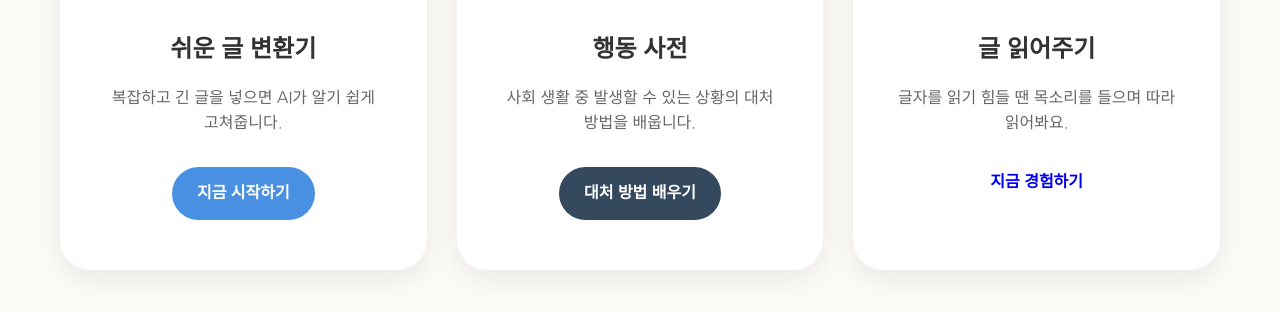
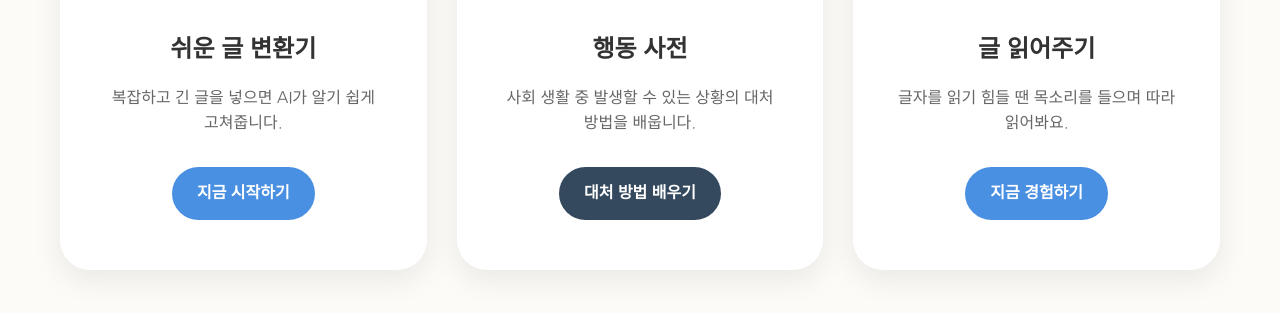
Before and after one commit to dskim080830/webproject, a website: page public/index.html in a window 1280 px wide. Shown: the part 665-978 px from the top of the page. Drawn offline with Linux system fonts and the light colour scheme; no server answers.

Commit message:
Update index.html

```diff
--- a/public/index.html
+++ b/public/index.html
@@ -449,7 +449,7 @@
                         <span class="card-icon">🔊</span>
                         <h3>글 읽어주기</h3>
                         <p>글자를 읽기 힘들 땐 목소리를 들으며 따라 읽어봐요.</p>
-                        <a href="javascript:void(0)" onclick="protectedRoute('./read.html')" class="btn btn-green">지금 경험하기</a>
+                        <a href="javascript:void(0)" onclick="protectedRoute('./read.html')" class="btn btn-primary">지금 경험하기</a>
                     </div>
 
                 </div>
```
